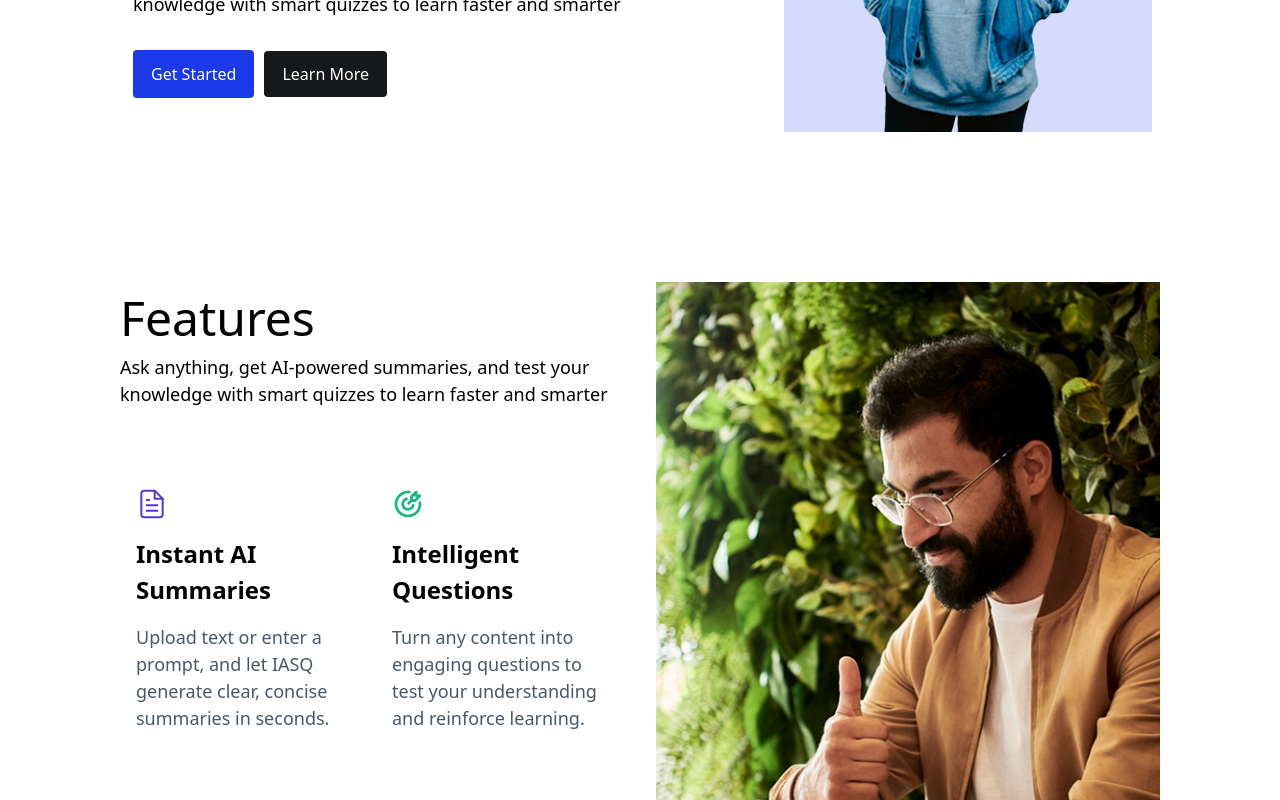
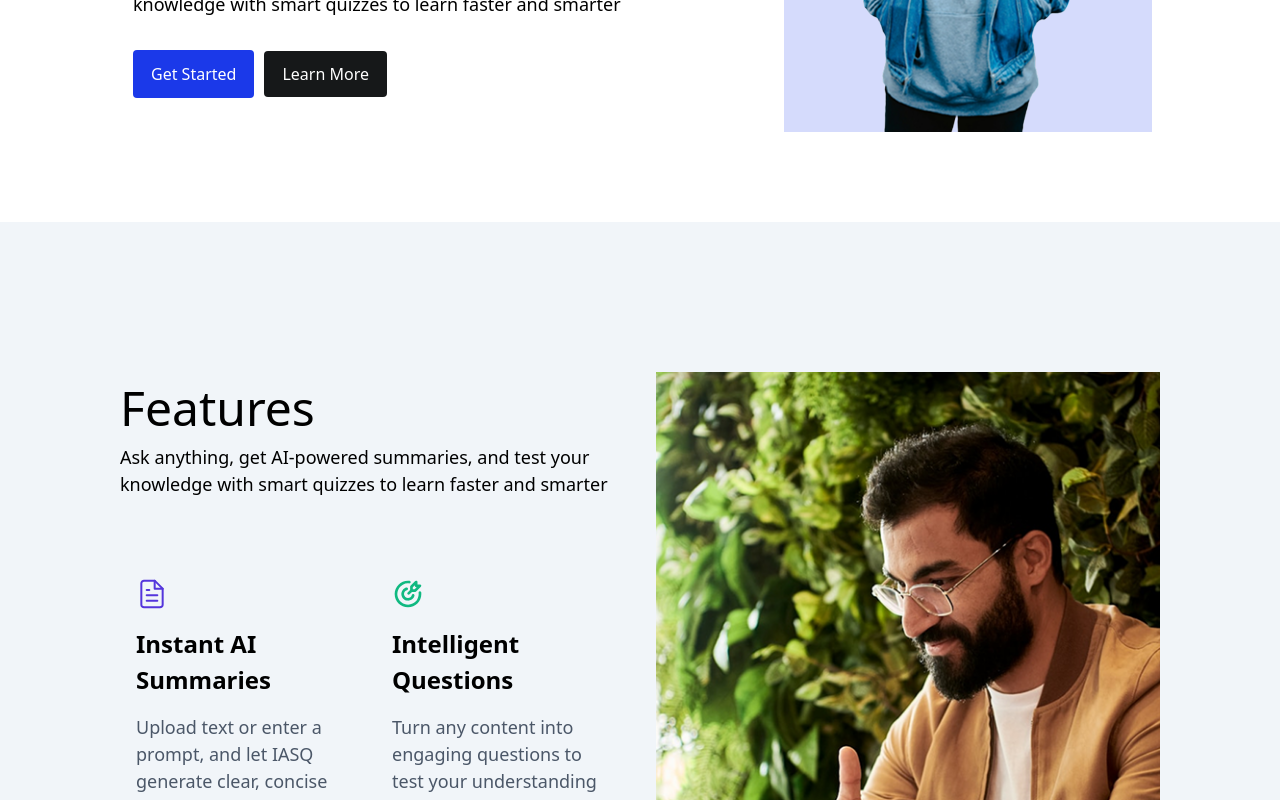
Before and after one commit to Salam-Hachtoon/frontend, a React (Vite) app in the folder iasq/: page / in a window 1280 px wide. Shown: the part 580-1380 px from the top of the page. Built offline with nearby package versions, Linux system fonts and the light colour scheme.

Commit message:
changed the background of some of the sections in the landing page

```diff
--- a/iasq/src/pages/LandingPage.jsx
+++ b/iasq/src/pages/LandingPage.jsx
@@ -40,7 +40,7 @@ const LandingPage = () => {
       {/* // Header */}
 
       {/* Hero Section */}
-      <div id="hero" className="grid grid-cols-2 gap-[32px] mt-[90px]">
+      <div id="hero" className="grid grid-cols-2 gap-[32px] my-[90px]">
         <div className="hero-text pl-[133px] my-auto">
           <h1 className="text-[48px] font-medium">
             Explore, Learn, and Grow Smarter Everyday
@@ -73,7 +73,7 @@ const LandingPage = () => {
       {/* Features Section */}
       <div
         id="features"
-        className="py-[150px] px-[120px] grid grid-cols-2 gap-[32px]"
+        className="py-[150px] px-[120px] grid grid-cols-2 gap-[32px] bg-[#F1F5F9]"
       >
         <div className="features-text">
           <div className="features-heading">
@@ -145,7 +145,7 @@ const LandingPage = () => {
       {/* // About Section */}
 
       {/* Team Section */}
-      <div id="team" className="px-[180px] py-[142px]">
+      <div id="team" className="px-[180px] py-[142px] bg-[#F1F5F9]">
         <div id="team-heading">
           <h1 className="text-[48px] font-semibold text-center">Our Team</h1>
           <p className="text-center mt-[10px] px-12">
```
